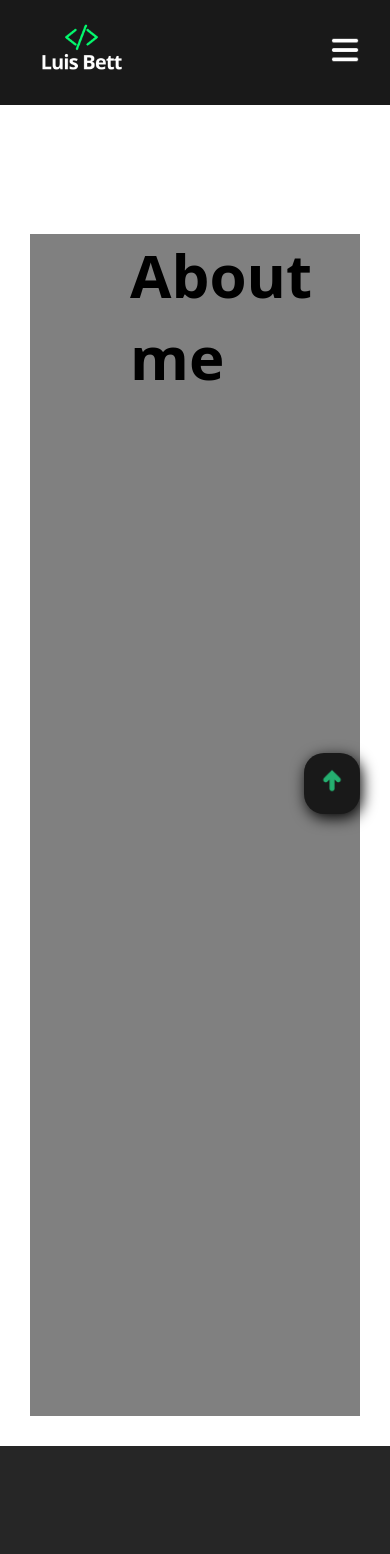
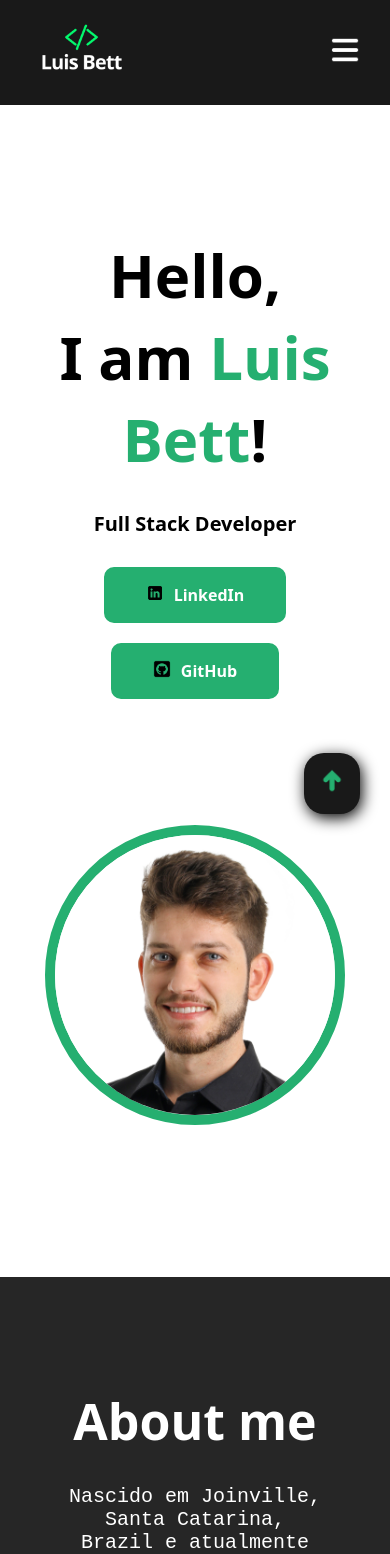
Before and after one commit to luisbett/luisbett-website, a Vue app: page / in a window 390 px wide. Shown: the top 1554 px of the page. Built offline with nearby package versions, Linux system fonts and the light colour scheme.

Commit message:
adjust responsiveness to welcome component

```diff
--- a/src/components/Footer.vue
+++ b/src/components/Footer.vue
@@ -23,6 +23,7 @@
 		display: flex;
 		align-items: center;
 		justify-content: center;
+		text-align: center;
 		bottom: 0;
 		width: 100%;
 	}
--- a/src/components/Welcome.vue
+++ b/src/components/Welcome.vue
@@ -2,21 +2,22 @@
 
 	<div class="welcome-container">
 
-		<div class="welcome-left" style="background-color: gray;">
-			<h1>{{ $t('navbarAbout') }}</h1>
-			<!--<h1>{{ translate('homeWelcomeMessage1') }} <br> {{ translate('homeWelcomeMessage2') }} <span>Luis Bett</span>!</h1>
+		<div class="welcome-left">
+
+			<h1>{{ $t('homeWelcomeMessage1') }} <br> {{ $t('homeWelcomeMessage2') }} <span>Luis Bett</span>!</h1>
 			<p>Full Stack Developer</p>
 			<div class="welcome-buttons">
 				<Button label="buttonLinkedIn" size="large" color="greenWhite" imgSrc="/img/icons/linkedin-black.png" @click="openLink(1)"/>
 				<Button label="buttonGitHub" size="large" color="greenWhite" imgSrc="/img/icons/github-black.png" @click="openLink(2)"/>
-			</div>-->
+			</div>
 
 		</div>
 
-		<div class="welcome-right" style="background-color: gray;">
+		<div class="welcome-right">
 
-			<!--<img class="shape-img" src="/img/circle-outline.png" alt="shape-img">
-			<img class="personal-img" src="/img/personal.png" alt="personal-img">-->
+			<img class="shape-img" src="/img/circle-outline.png" alt="Image shape">
+			<img class="personal-img" src="/img/personal.png" alt="Personal image">
+			<img class="personal-img-mob" src="/img/personal-mob.jpg" alt="Personal image mobile">
 
 		</div>
 
@@ -85,19 +86,23 @@
 		font-weight: bold;
 	}
 
-	.welcome-left .welcome-buttons {
+	.welcome-buttons {
 		display: flex;
 		margin-top: 30px;
 		margin-left: 100px;
 	}
 
-	.welcome-right .shape-img {
+	.welcome-buttons > * {
+		margin-right: 20px;
+	}
+
+	.shape-img {
 		position: relative;
 		top: 130px;
 		left: 40px;
 	}
 
-	.welcome-right .personal-img {
+	.personal-img {
 		position: absolute;
 		top: 0;
 		left: 95px;
@@ -105,7 +110,16 @@
 		height: 644px;
 	}
 
-	@media (max-width: 850px) {
+	.personal-img-mob {
+		display: none;
+		width: 300px;
+		height: 300px;
+		margin: auto;
+		border-radius: 50%;
+		border: 10px solid #25AF70;
+	}
+
+	@media (max-width: 1100px) {
 
 		.welcome-container {
 			display: block;
@@ -118,7 +132,38 @@
 
 		.welcome-right {
 			width: 100%;
-			height: 70vh;
+			height: 50vh;
+		}
+
+		.welcome-left h1 {
+			margin-left: 0;
+			text-align: center;
+		}
+
+		.welcome-left p {
+			margin-left: 0;
+			text-align: center;
+		}
+
+		.welcome-buttons {
+			display: block;
+			margin-left: 0;
+		}
+
+		.welcome-buttons > * {
+			margin: 20px auto;
+		}
+
+		.shape-img {
+			display: none;
+		}
+
+		.personal-img {
+			display: none;
+		}
+
+		.personal-img-mob {
+			display: block;
 		}
 
 	}
```
